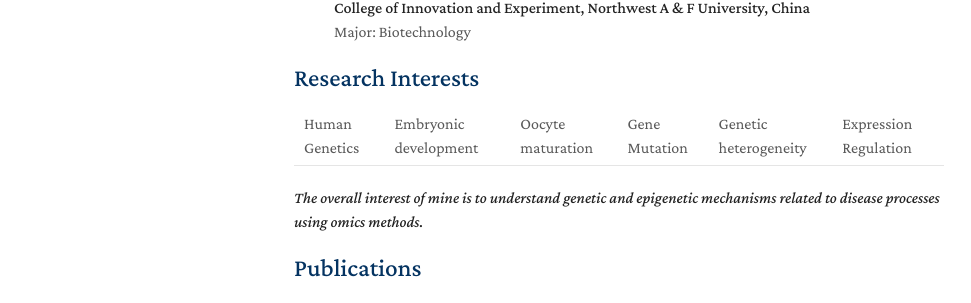
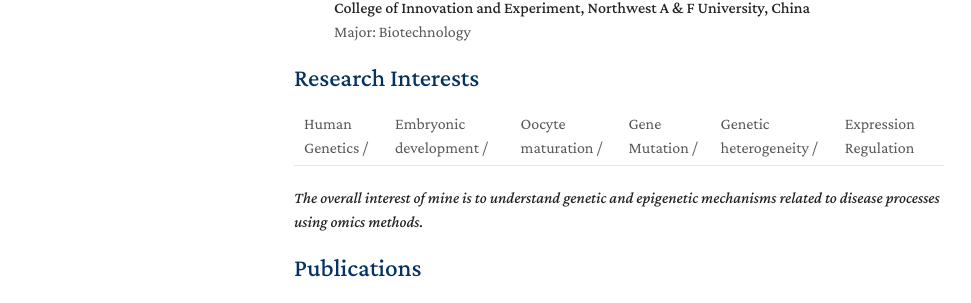
Before and after one commit to liqunbio/liqunbio.github.io, a Jekyll site: the page built from index.md, in a window 1280 px wide and 900 px high. Shown: the part 439-742 px from the top of the window, without its empty margins (176-1147 px from the left). Built offline with Jekyll 4.4.1, drawn with Linux system fonts in a browser that asks for light colours; nearby versions of some CDN libraries; a style sheet for code colours, icons or effects is not loaded; our own code applies the rules of GitHub Pages for plain Markdown files.

```diff
--- a/index.md
+++ b/index.md
@@ -22,7 +22,7 @@ Major: Biotechnology
 
 ## Research Interests
 
-Human Genetics | Embryonic development | Oocyte maturation | Gene Mutation | Genetic heterogeneity | Expression Regulation
+Human Genetics /| Embryonic development /| Oocyte maturation /| Gene Mutation /| Genetic heterogeneity /| Expression Regulation
 
 ***The overall interest of mine is to understand genetic and epigenetic mechanisms related to disease processes using omics methods.***
 
```
